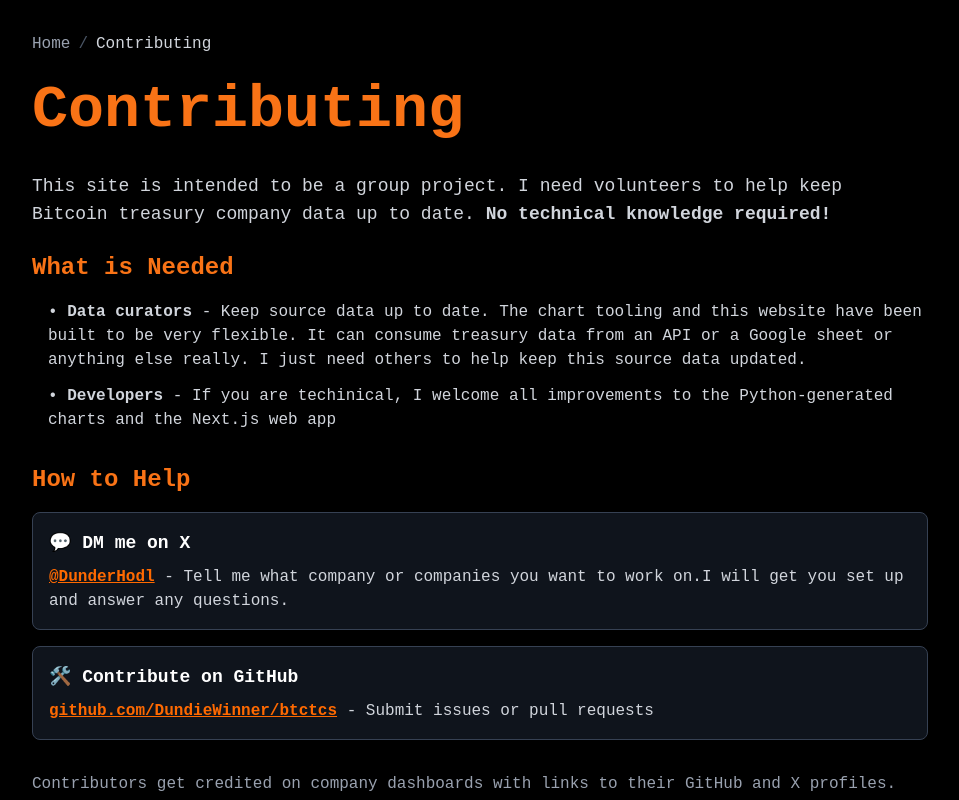
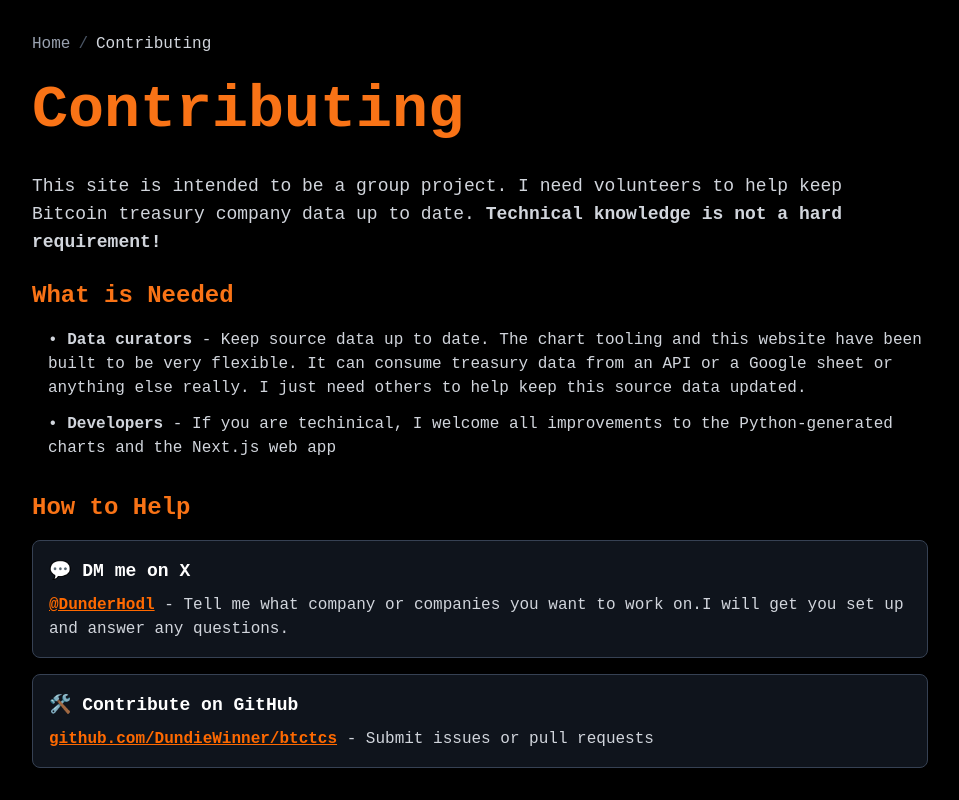
Before and after one commit to DundieWinner/btctcs, a Next.js app in the folder website/: page /contributing in a window 1280 px wide. Shown: the top 800 px of the page, without its empty margins (160-1119 px from the left). Built offline with nearby package versions, Linux system fonts and the light colour scheme; no server answers.

Commit message:
update language

```diff
--- a/website/src/app/contributing/page.tsx
+++ b/website/src/app/contributing/page.tsx
@@ -87,7 +87,10 @@ export default function Contributing() {
                 <p className="text-lg">
                   This site is intended to be a group project. I need volunteers
                   to help keep Bitcoin treasury company data up to date.
-                  <strong> No technical knowledge required!</strong>
+                  <strong>
+                    {" "}
+                    Technical knowledge is not a hard requirement!
+                  </strong>
                 </p>
               </div>
 
```
